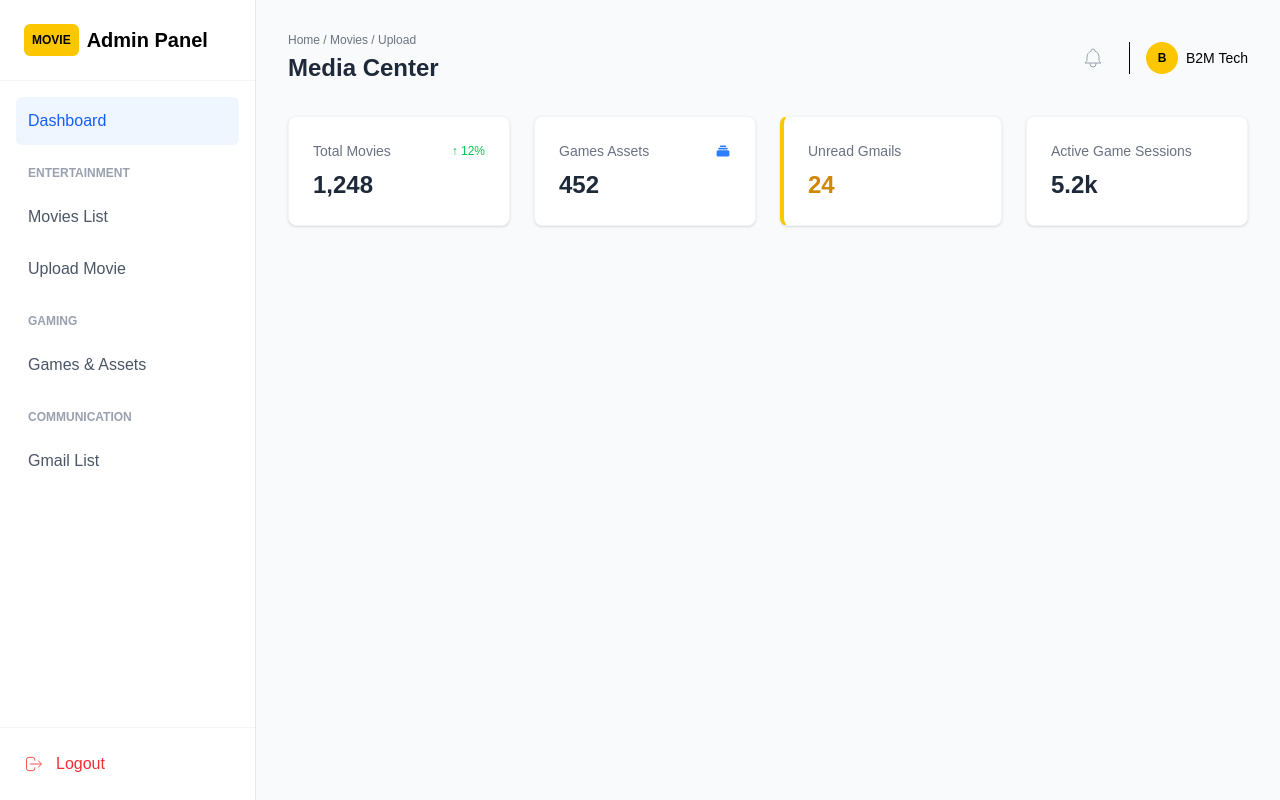
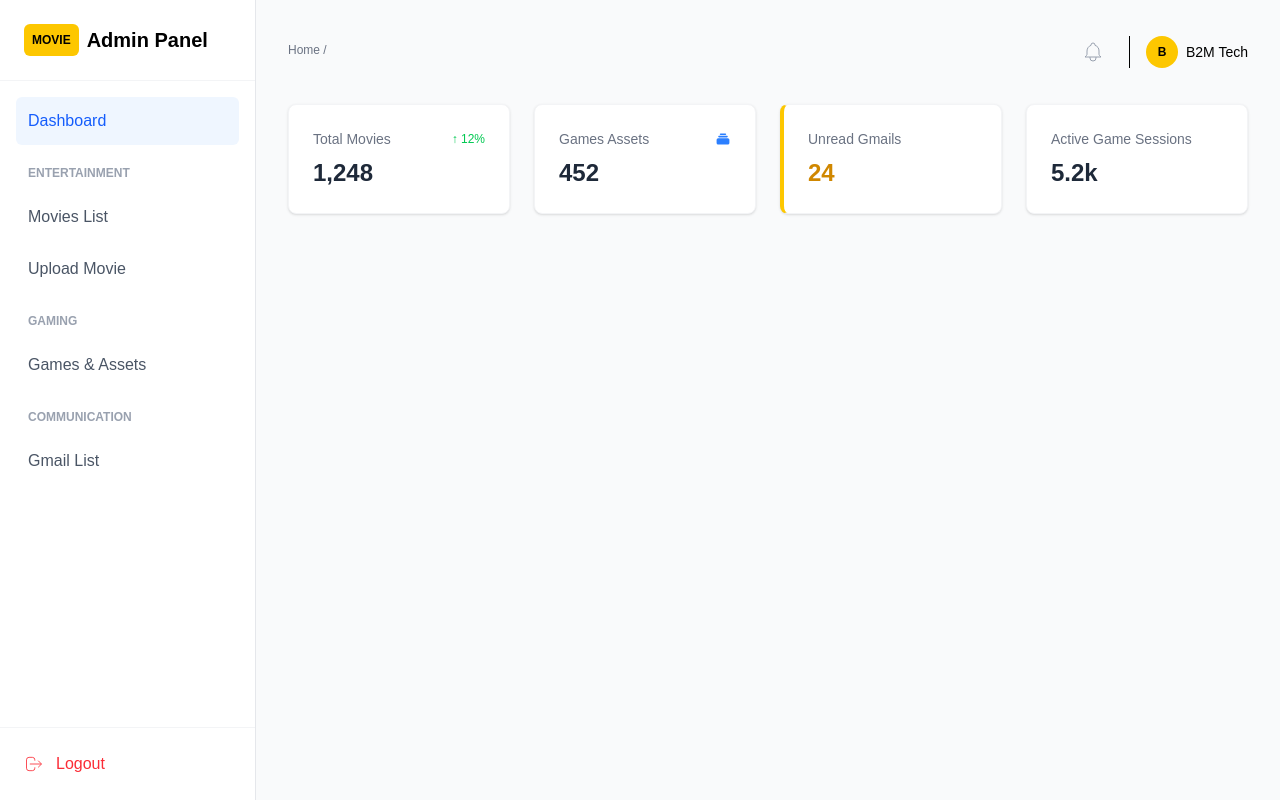
Before and after one commit to rayhanalshorif133/Movies-Server, a Next.js app: page /admin/dashboard in a window 1280 px wide. Built offline with nearby package versions, Linux system fonts and the light colour scheme.

Commit message:
hidden donwload

```diff
--- a/app/admin/dashboard/back_page.js
+++ /dev/null
@@ -1,40 +0,0 @@
-import React from 'react'
-import { createClient } from '@/utils/supabase/server'
-import { logout } from '../../login/actions' // Action-ti import korun
-
-export default async function DashboardPage() {
-  const supabase = await createClient()
-
-  // User-er data niye asha
-  const { data: { user } } = await supabase.auth.getUser()
-
-  return (
-    <div className="min-h-screen bg-gray-100 p-8">
-      <div className="max-w-4xl mx-auto bg-white rounded-2xl shadow-md p-6">
-        <div className="flex justify-between items-center border-b pb-4">
-          <h1 className="text-2xl font-bold text-gray-800">Dashboard</h1>
-
-          <form action={logout}>
-            <button
-              type="submit"
-              className="bg-red-500 hover:bg-red-600 text-white px-4 py-2 rounded-lg font-medium transition"
-            >
-              Logout
-            </button>
-          </form>
-        </div>
-
-        <div className="mt-6">
-          <p className="text-gray-600">Welcome back,</p>
-          <h2 className="text-xl font-semibold text-blue-600">
-            {user?.email}
-          </h2>
-        </div>
-
-        <div className="mt-8 p-10 border-2 border-dashed border-gray-200 rounded-xl text-center text-gray-400">
-          Apnar dashboard-er content ekhane thakbe...
-        </div>
-      </div>
-    </div>
-  )
-}
--- a/app/admin/dashboard/page.js
+++ b/app/admin/dashboard/page.js
@@ -1,3 +1,4 @@
+import Header from '@/components/admin/Header'
 import Sidebar from '@/components/admin/Sidebar'
 import React from 'react'
 
@@ -9,21 +10,7 @@ export default function page() {
             <Sidebar/>
 
             <div className="flex-1 ml-64 p-8">
-
-                <header className="flex justify-between items-center mb-8">
-                    <div>
-                        <nav className="text-xs text-gray-500 mb-1">Home / Movies / Upload</nav>
-                        <h2 className="text-2xl font-bold text-gray-800">Media Center</h2>
-                    </div>
-                    <div className="flex items-center gap-4">
-                        <button className="p-2 text-gray-400 hover:text-gray-600"><svg className="w-6 h-6" fill="none" stroke="currentColor" viewBox="0 0 24 24"><path d="M15 17h5l-1.405-1.405A2.032 2.032 0 0118 14.158V11a6.002 6.002 0 00-4-5.659V5a2 2 0 10-4 0v.341C7.67 6.165 6 8.388 6 11v3.159c0 .538-.214 1.055-.595 1.436L4 17h5m6 0v1a3 3 0 11-6 0v-1m6 0H9"></path></svg></button>
-                        <div className="flex items-center gap-2 border-l pl-4">
-                            <div className="w-8 h-8 rounded-full bg-yellow-400 flex items-center justify-center font-bold text-xs">B</div>
-                            <span className="text-sm font-medium">B2M Tech</span>
-                        </div>
-                    </div>
-                </header>
-
+                <Header/>
                 <div className="grid grid-cols-1 md:grid-cols-4 gap-6 mb-8">
                     <div className="bg-white p-6 rounded-lg border border-gray-100 shadow-sm">
                         <div className="flex justify-between items-center">
--- /dev/null
+++ b/components/admin/Header.jsx
@@ -0,0 +1,22 @@
+import Link from 'next/link'
+import React from 'react'
+
+export default function Header({title}) {
+    return (
+        <header className="flex justify-between items-center mb-8">
+            <div>
+                <nav className="text-xs text-gray-500 mb-1">
+                    <Link href={'/admin/dashboard'}>Home</Link> / {title}
+                </nav>
+                <h2 className="text-2xl font-bold text-gray-800">{title}</h2>
+            </div>
+            <div className="flex items-center gap-4">
+                <button className="p-2 text-gray-400 hover:text-gray-600"><svg className="w-6 h-6" fill="none" stroke="currentColor" viewBox="0 0 24 24"><path d="M15 17h5l-1.405-1.405A2.032 2.032 0 0118 14.158V11a6.002 6.002 0 00-4-5.659V5a2 2 0 10-4 0v.341C7.67 6.165 6 8.388 6 11v3.159c0 .538-.214 1.055-.595 1.436L4 17h5m6 0v1a3 3 0 11-6 0v-1m6 0H9"></path></svg></button>
+                <div className="flex items-center gap-2 border-l pl-4">
+                    <div className="w-8 h-8 rounded-full bg-yellow-400 flex items-center justify-center font-bold text-xs">B</div>
+                    <span className="text-sm font-medium">B2M Tech</span>
+                </div>
+            </div>
+        </header>
+    )
+}
--- a/components/public/game/GameModal.jsx
+++ b/components/public/game/GameModal.jsx
@@ -76,7 +76,7 @@ export default function GameModal({ game, onClose }) {
                                 />
                             </svg>
 
-                            <span className="relative">Download Full Assets</span>
+                            <span className="relative hidden">Download Full Assets</span>
                         </a>
                     </div>
                 </div>
```
